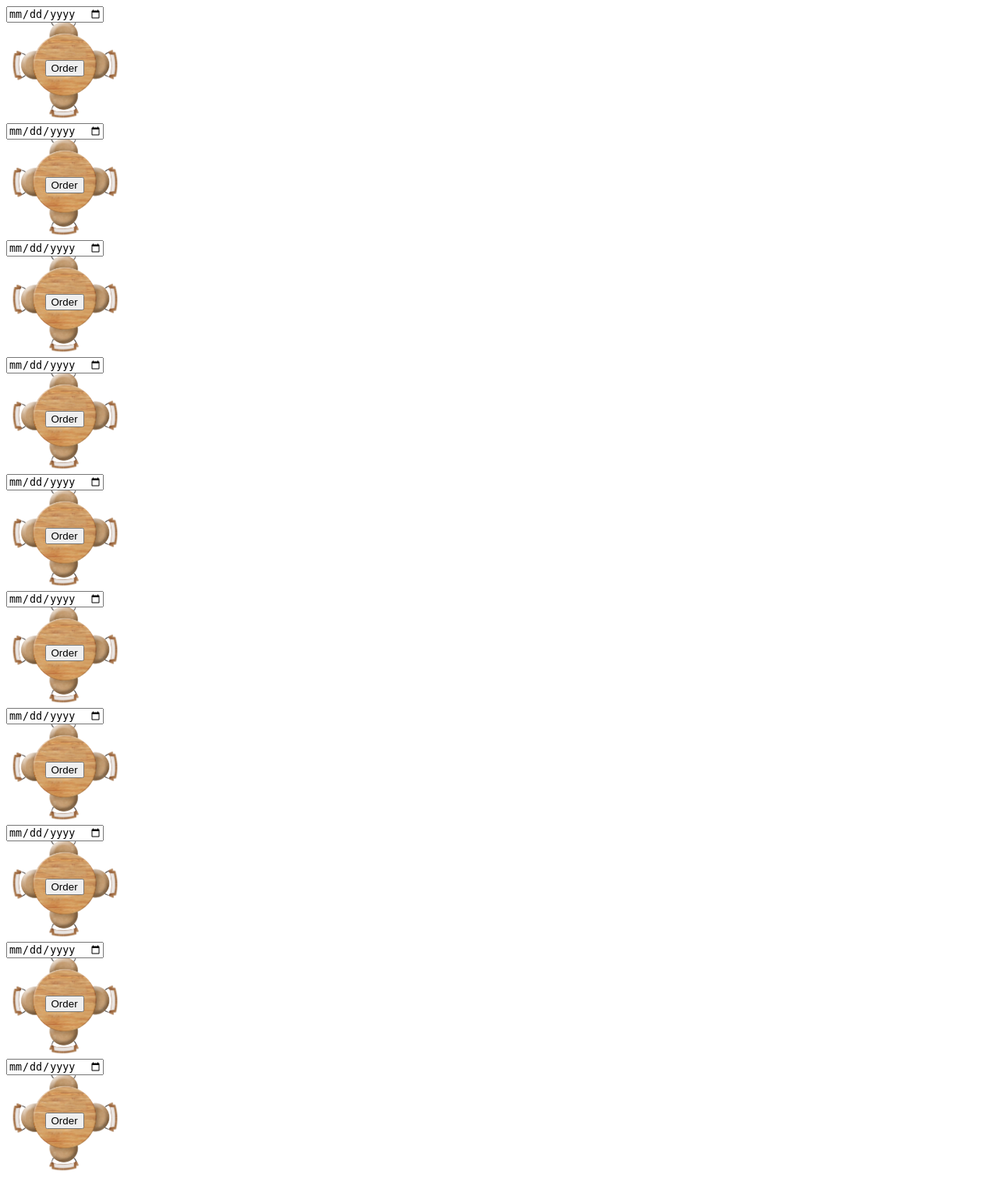
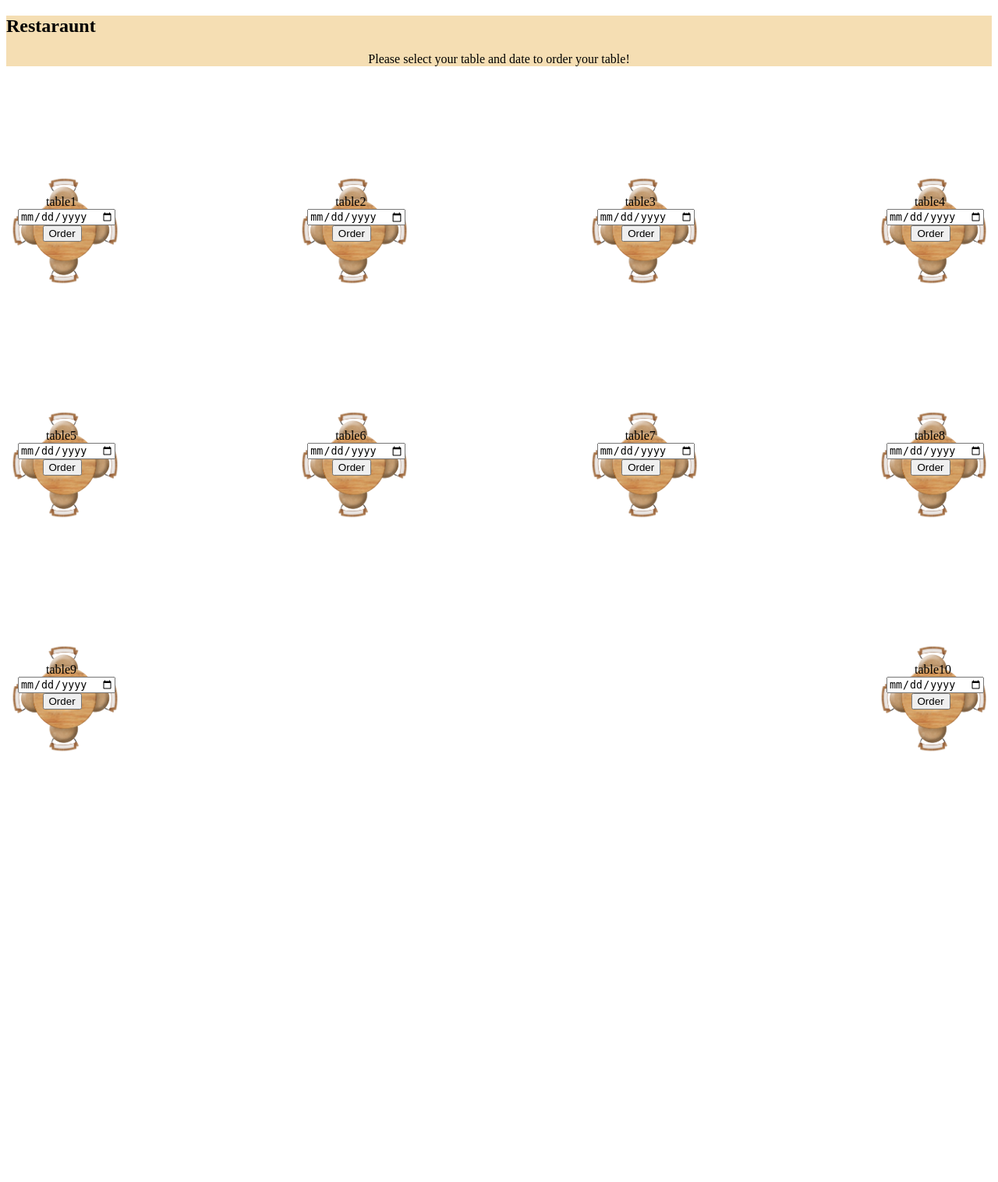
Before and after one commit to Nicksheinman/restaurantsProject, a Flask app: page / in a window 1280 px wide. Shown: the whole page at 78% size. After the commit the page ends 964 px from the top, so only its background shows below. Run offline with Flask 3, Linux system fonts and the light colour scheme; data comes from the database, SQL or seed files in the repository; both versions use the stored data as it was after the commit; some libraries are stand-ins or nearby versions.

Commit message:
almost there

```diff
--- a/db.py
+++ b/db.py
@@ -18,6 +18,8 @@ def save_tables(data):
 def save_date(data):
         new_data=dict(data)
         date=new_data['date']
+        if date=='':
+            return 'exist'
         id=new_data['id']
         test_data=query(f"SELECT table_id, date FROM order_status WHERE date='{date}' AND table_id={id}")
         if test_data==[]:
--- a/static/index.html
+++ b/static/index.html
@@ -12,6 +12,10 @@
     <title>Document</title>
 </head>
 <body>
+    <div class="about">
+        <div class="logo"><h2>Restaraunt</h2></div>
+        <div class="explain">Please select your table and date to order your table!</div>
+    </div>
     <div id="main"></div>
 </body>
 </html>
--- a/static/services.js
+++ b/static/services.js
@@ -1,10 +1,4 @@
 let HOST='http://127.0.0.1:5000/api/services'
-
-function axiosTest() {
-    axios.get(HOST).then((r)=>(console.log(r.data)))
-}
-
-//axiosTest()
 
 function CreateTable(){
     const [tables, setTable]=React.useState([])
@@ -19,7 +13,8 @@ function CreateTable(){
                     <div className='table' id={tabble}>
                         <form method='POST' action='/api/services'>
                             <button variant='outlined' className='orderbutton'>Order</button>
-                            <input type='date' name='date'></input>
+                            <div className='tName'>{tabble}</div>
+                            <input type='date' name='date' className='date'></input>
                             <input type='text' name='id' hidden value={index}></input>
                         </form>
                     </div>
--- a/static/style.css
+++ b/static/style.css
@@ -4,11 +4,21 @@ img{
     height: 150px;
 }
 
+.tName{
+    position: absolute;
+    left: 34%;
+    top: 20%;
+}
 
+.date{
+    position: absolute;
+    top:32%;
+    left: 10%;
+}
 .orderbutton {
     position: absolute;
     top: 46%;
-    left: 33%;
+    left: 31%;
 }
 
 .table {
@@ -19,3 +29,23 @@ img{
     width: 150px;
     height: 150px;
 }
+
+.tables {
+    display: flex;
+    flex-direction: row;
+    flex-wrap: wrap;
+    justify-content: space-between;
+    gap: 150px;
+    margin-top: 150px;
+}
+
+.about{
+    background-color: wheat;
+    height: 50px;
+}
+
+
+.explain{
+    text-align: center;
+    background-color: wheat;
+}
```
Also changed, not shown: restaurant.db, static/classy-restaurant.jpg (deleted).
